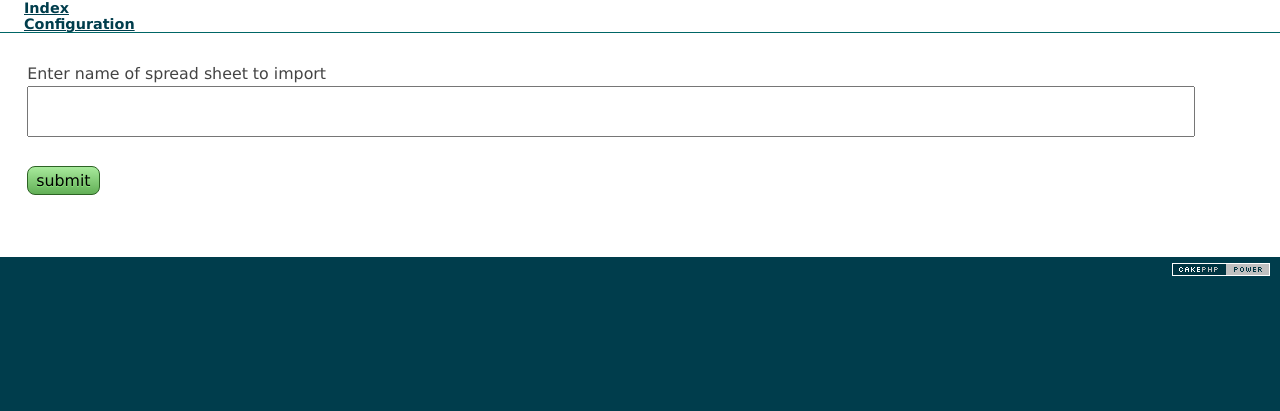
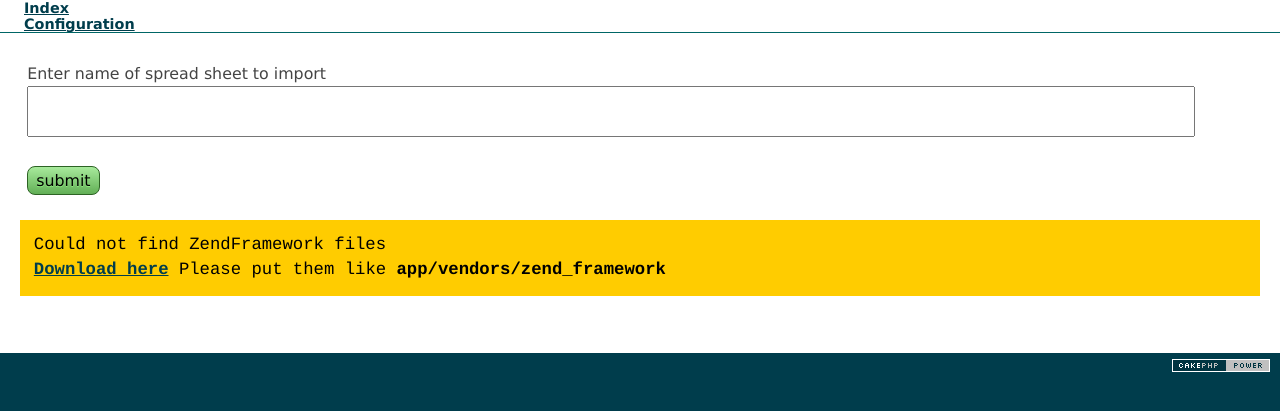
Before and after one commit to hiromi2424/Sheets2DB, a CakePHP app: template app/views/front/index.ctp in a window 1280 px wide. Shown: the part 47-458 px from the top of the page. Run offline with PHP 8.4 and a stand-in for CakePHP, Linux system fonts and the light colour scheme; the template is opened without the code that fills it, so the values that code supplies are empty; form fields are guessed from the names that the template uses; some libraries are stand-ins or nearby versions.

Commit message:
add zend framework information

```diff
--- /dev/null
+++ b/app/views/elements/emptyZend.ctp
@@ -0,0 +1,7 @@
+<?php if (Configure::read('emptyZend')) : ?>
+<p class="notice">
+	<?php echo __('Could not find ZendFramework files', true); ?><br />
+	<?php echo $this->Html->link(__('Download here', true), 'http://framework.zend.com/download/archives', array('target' => '_blank')); ?>
+	<?php echo __('Please put them like <b>app/vendors/zend_framework</b>', true); ?><br />
+</p>
+<?php endif; ?>
--- a/app/views/front/config.ctp
+++ b/app/views/front/config.ctp
@@ -5,3 +5,5 @@ echo $this->Form->create(false);
 echo $this->Form->input('email', array('label' => __('Enter your google acount', true), 'value' => $email));
 echo $this->Form->input('password', array('label' => __('Enter your google password', true), 'value' => $password, 'type' => 'password'));
 echo $this->Form->end(__('submit', true));
+
+echo $this->element('emptyZend');
--- a/app/views/front/index.ctp
+++ b/app/views/front/index.ctp
@@ -17,3 +17,5 @@ $target.change(function(){
 	echo $this->Html->scriptEnd();
 }
 echo $this->Form->end(__('submit', true));
+
+echo $this->element('emptyZend');
```
Also changed, not shown: app/app_controller.php (+10 -2 lines).
